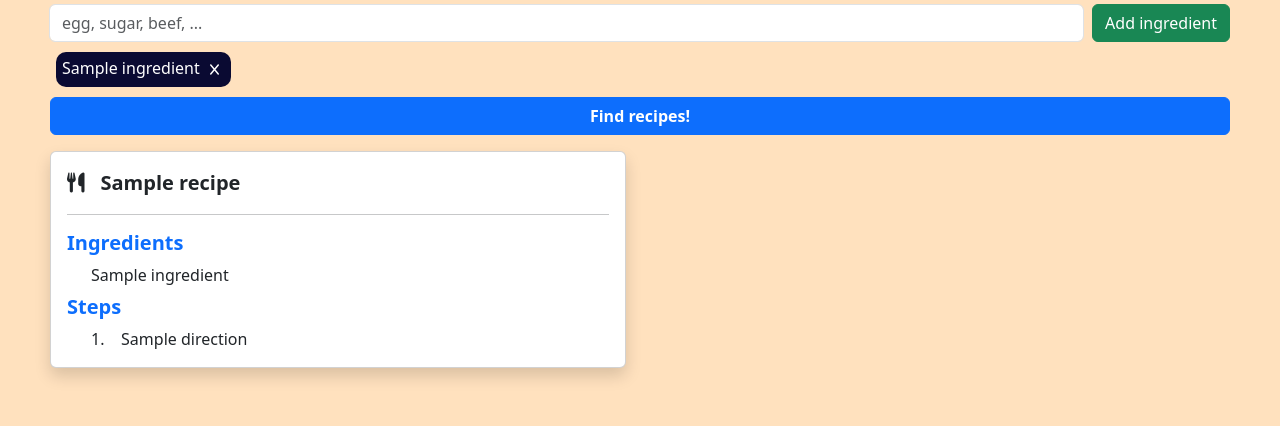
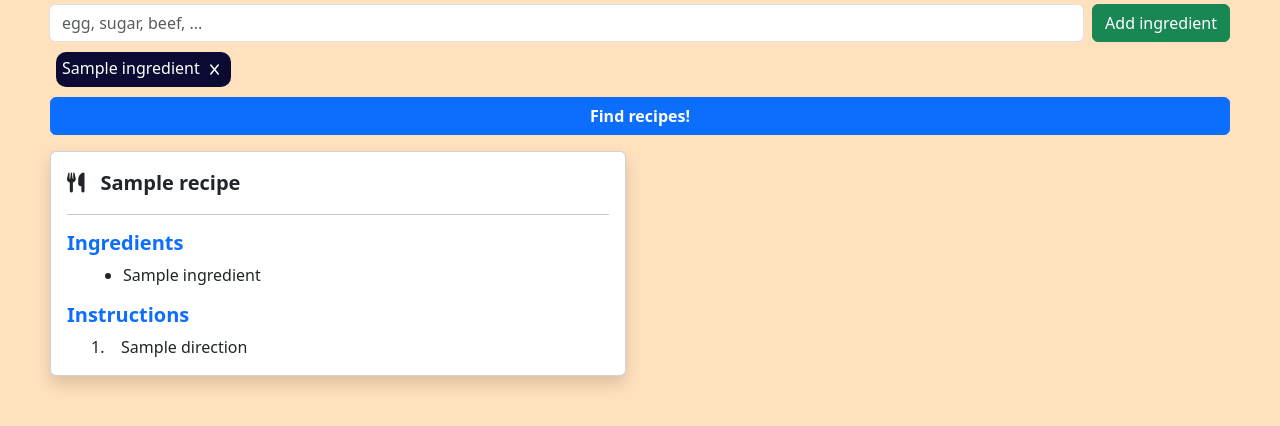
Before and after one commit to gpot22/RecipeRecommendations, a Flask app: template website/templates/home.html in a window 1280 px wide. Shown: the part 266-692 px from the top of the page. Run offline with Flask 3, Linux system fonts and the light colour scheme; the template is opened without the code that fills it: most values are stand-ins (such as "Sample title", 1, 10 or a date in 2020).

```diff
--- a/website/templates/home.html
+++ b/website/templates/home.html
@@ -10,11 +10,11 @@
             <a href="http://{{recipe.link}}" class="card-title recipe-title" ><i class="fa-solid fa-cutlery me-3"></i>{{recipe.name}}</a>
             <hr>
             <h5 class="card-text text-primary" style="font-weight: 600;">Ingredients</h5>
-            <div class="ms-4">
-                {% for i in recipe.ingredients %}<p class="card-text">{{i}}</p>{% endfor %}
-            </div>
+            <div class="ms-4"><ul>
+                {% for i in recipe.ingredients %}<li class="card-text">{{i}}</li>{% endfor %}
+            </ul></div>
             <!-- {% for i in recipe.ingredients %}<p class="card-text">{{i}}</p>{% endfor %} -->
-            <h5 class="card-text mt-2 text-primary" style="font-weight: 600;"">Steps</h2>
+            <h5 class="card-text mt-2 text-primary" style="font-weight: 600;"">Instructions</h2>
                 <div class="ms-4">
                     {% for i in range(recipe.directions|length) %}<p class="card-text">{{i+1}}.&nbsp;&nbsp;&nbsp;&nbsp;{{recipe.directions[i]}}</p>{% endfor %}
                 </div>
```
Also changed, not shown: website/static/input.js (+20 -9 lines).
